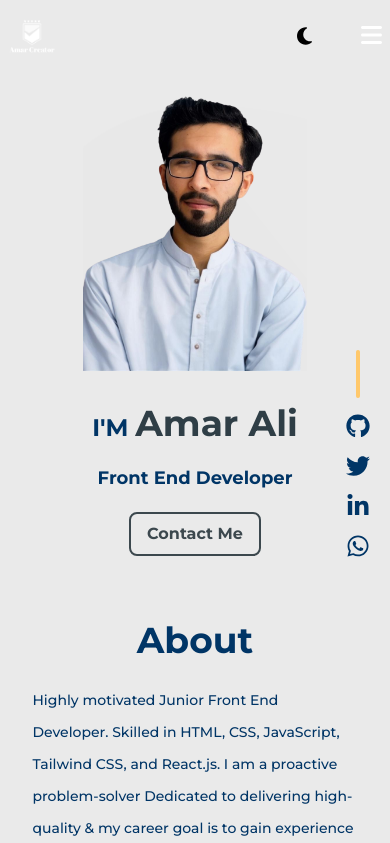
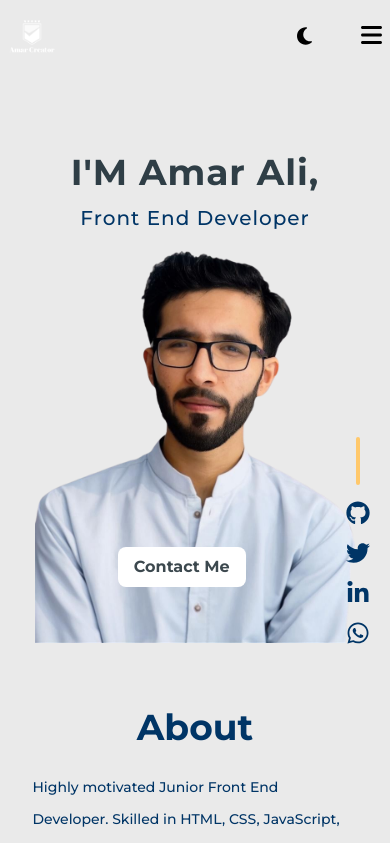
Before and after one commit to amar557/Portfolio-Website, a React (Vite) app: page / in a window 390 px wide. Shown: the top 843 px of the page. Built offline with nearby package versions, Linux system fonts and the light colour scheme.

Commit message:
commited

```diff
--- a/src/components/Navbar.jsx
+++ b/src/components/Navbar.jsx
@@ -111,12 +111,14 @@ function NavLinks({ to, link, offset }) {
 }
 
 const NavButton = memo(function NavButton({ handleNavbar, isOpen }) {
+  const { Isdark } = useContext(ContexApi);
+
   return (
     <button
       onClick={handleNavbar}
       className={`z-10 ${
-        isOpen ? "text-white" : "text-black"
-      } p-2 text-2xl  lg:hidden`}
+        Isdark ? "text-black" : "text-[#ffc86b]"
+      } p-2 text-2xl   lg:hidden`}
     >
       {isOpen ? (
         <FontAwesomeIcon icon={faBars} />
--- a/src/index.css
+++ b/src/index.css
@@ -1,3 +1,4 @@
+@import url("https://fonts.googleapis.com/css2?family=Montserrat:ital,wght@0,100..900;1,100..900&display=swap");
 @tailwind base;
 @tailwind components;
 @tailwind utilities;
@@ -21,75 +22,27 @@ li {
   background-color: transparent !important;
   color: transparent !important;
 }
-/* .skill-discription-blackmode {
-  background-color: rgba(255, 255, 255, 0.349);
-  padding: 5px 0;
-  transform: translateY(5rem);
-  overflow: hidden;
-  opacity: 0;
-
-  color: black;
-
+.anime {
+  cursor: pointer;
+}
+.anime:hover {
+}
+.anime::after {
+  content: "";
+  bottom: 0;
   position: absolute;
-  bottom: 0%;
-  transition: all 400ms linear;
-  text-align: center;
-  left: 0%;
-  font-size: smaller;
+  right: 21%;
+  height: 2px;
+  width: 50%;
+  background-color: black;
 }
-.skill-discription-lightmode {
-  background-image: linear-gradient(
-    to top,
-    rgba(0, 0, 0, 0.709) 50%,
-    rgba(0, 0, 0, 0.175)
-  );
-  padding: 5px 0;
-  transform: translateY(5rem);
-  overflow: hidden;
-  opacity: 0;
-
-  color: white;
-  position: absolute;
-  bottom: 0%;
-  transition: all 400ms linear;
-  text-align: center;
-  left: 0%;
-  font-size: smaller;
+@keyframes animate {
+  0% {
+    width: 50%;
+  }
+  50% {
+    width: 0;
+  }
+  100% {
+  }
 }
-.skill-group:hover .skill-discription-blackmode,
-.skill-group:hover .skill-discription-lightmode {
-  opacity: 1;
-  transform: translateY(0rem);
-}
-.heading-blackmode {
-  background-image: linear-gradient(
-    to bottom,
-    rgba(0, 0, 0, 0.709) 50%,
-    rgba(0, 0, 0, 0.175)
-  );
-  position: absolute;
-  top: 0;
-  left: 0;
-  text-align: center;
-  transform: translateY(-2.5rem);
-  width: 100%;
-  transition: all 400ms linear;
-  padding: 3px 0;
-  color: #adadaf;
-}
-.heading-lightmode {
-  color: black;
-  position: absolute;
-  background-color: rgba(255, 255, 255, 0.349);
-  top: 0;
-  left: 0;
-  text-align: center;
-  transform: translateY(-2.5rem);
-  width: 100%;
-  transition: all 400ms linear;
-  padding: 3px 0;
-}
-.skill-group:hover .heading-blackmode,
-.skill-group:hover .heading-lightmode {
-  transform: translateY(0);
-} */
--- a/src/pages/Animation.jsx
+++ /dev/null
@@ -1,27 +0,0 @@
-import { MeshDistortMaterial, OrbitControls, Sphere } from "@react-three/drei";
-import { Canvas } from "@react-three/fiber";
-import { Suspense } from "react";
-
-function Animation() {
-  return (
-    <div className="absolute right-0 top-0 -z-10 h-full w-full ">
-      <Canvas>
-        <Suspense fallback={null}>
-          <OrbitControls enableZoom={false} />
-          <ambientLight intensity={5} />
-          <directionalLight position={[3, 2, 1]} />
-          <Sphere args={[1, 100, 200]} scale={3}>
-            <MeshDistortMaterial
-              color="white"
-              attach="material"
-              distort={0.5}
-              speed={2}
-            />
-          </Sphere>
-        </Suspense>
-      </Canvas>
-    </div>
-  );
-}
-
-export default Animation;
--- a/src/pages/Hero.jsx
+++ b/src/pages/Hero.jsx
@@ -3,7 +3,6 @@ import { ContexApi } from "../components/context";
 import { Link } from "react-scroll";
 import { motion } from "framer-motion";
 import { FaGithub, FaTwitter, FaLinkedinIn, FaWhatsapp } from "react-icons/fa";
-import Animation from "./Animation";
 import heroPicture from "../pictures/portfoliopic.png";
 const iconsData = [
   {
@@ -32,11 +31,11 @@ function Hero() {
   const { Isdark } = useContext(ContexApi);
 
   return (
-    <div className={`relative  h-max  sm:h-[33rem]  `} id="hero">
+    <div className={`relative  h-max  sm:h-[33rem] pt-20 sm:pt-0 `} id="hero">
       <div
         className={`
          ${Isdark ? "text-secondary" : "text-[#adadaf]"}  mx-auto
-         flex h-max w-3/4 flex-col-reverse items-center justify-between gap-y-8 sm:flex-row  sm:py-40 sm:pt-20 md:w-2/3`}
+         flex h-max w-5/6 sm:w-3/4  items-center justify-between gap-y-8 flex-col  sm:py-40 sm:pt-12 md:w-2/3`}
       >
         <IntroSection Isdark={Isdark} />
         <HeroPicture />
@@ -52,15 +51,16 @@ function IntroSection({ Isdark }) {
       initial={{ opacity: 0, translateX: -80 }}
       animate={{ opacity: 1, translateX: 0 }}
       transition={{ delay: 0.25, duration: 0.75 }}
-      className="space-y-5 text-center sm:text-start "
+      className=" space-y-3 md:space-y-5 text-center  mb-12 font-Montserrat "
     >
-      <div className="text-4xl font-bold capitalize  ">
-        <span className="text-2xl">i'M </span>
-        <span className={` ${Isdark ? "text-[#2f3e46]" : "text-[#ffc86b]"}`}>
-          amar ali
+      <div className="text-4xl font-bold capitalize tracking-wide relative ">
+        <span className={` ${Isdark ? "text-[#2f3e46]" : "text-[#ffc86b]"}  `}>
+          i'M amar ali,
         </span>
       </div>
-      <div className=" text-lg font-bold capitalize ">front End developer</div>
+      <div className="text-xl sm:text-4xl font-medium  tracking-wider capitalize  ">
+        front End developer
+      </div>
 
       <HeroButton Isdark={Isdark} />
     </motion.div>
@@ -73,10 +73,9 @@ function HeroPicture() {
       initial={{ opacity: 0, scale: 0 }}
       animate={{ opacity: 1, scale: 1 }}
       transition={{ delay: 0.25, duration: 0.75 }}
-      className="relative"
+      className="relative mt-8 sm:mt-0"
     >
-      <img src={heroPicture} alt="pic " className="w-56 self-center " />
-      <Animation />
+      <img src={heroPicture} alt="pic " className="w-80 self-center -mt-32" />
     </motion.div>
   );
 }
@@ -84,9 +83,9 @@ function HeroPicture() {
 function HeroButton({ Isdark }) {
   return (
     <button
-      className={` rounded-lg border-2  md:border-4 ${
+      className={` rounded-lg  absolute bottom-14 right-[37%]  sm:right-[46%] z-30 ${
         Isdark
-          ? "border-[#3c484e] text-[#3c484e]  hover:border-[#384d58ef] hover:text-[#384d58ef]"
+          ? "text-[#3c484e] bg-white  hover:border-[#384d58ef] hover:text-[#384d58ef]"
           : "border-[#ffc86b] text-[#ffc86b] hover:border-[#f3c16ac3] hover:text-[#f3c16ac3]"
       }  px-4 py-2 font-bold capitalize transition-all duration-300  `}
     >
```
